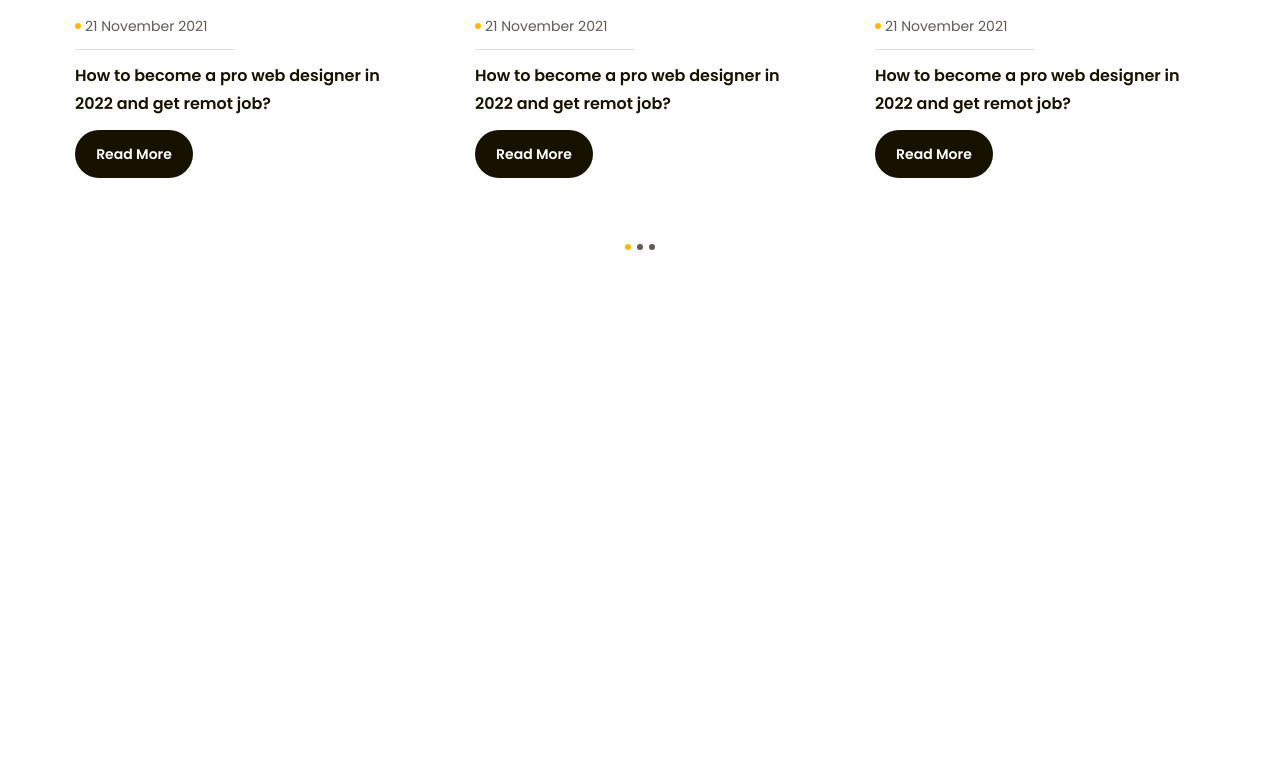
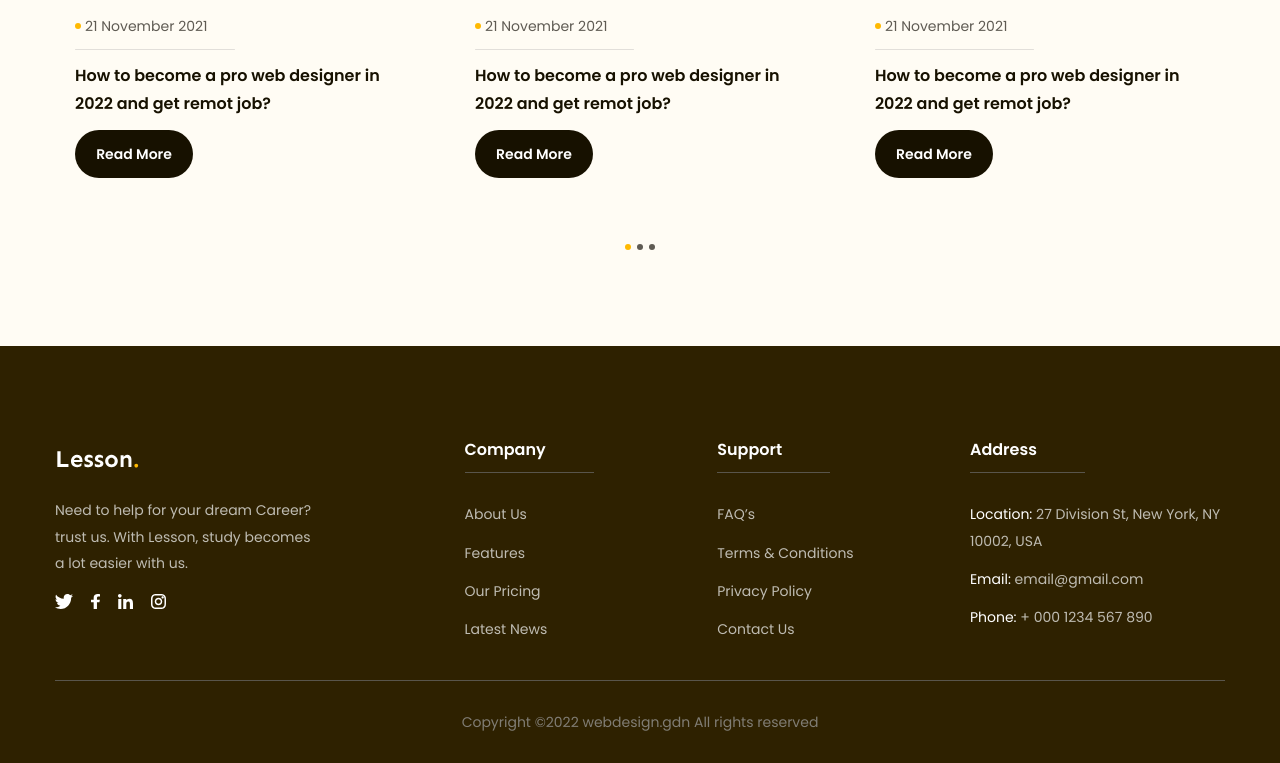
Before and after one commit to minhabc123/f8-pro02again, a plain HTML site: page index.html in a window 1280 px wide. Shown: the part 4383-5146 px from the top of the page. Before the commit the page ends 5000 px from the top, so only its background shows below. Drawn offline with Linux system fonts and the light colour scheme.

Commit message:
Làm phần footer và sửa vị trí main

```diff
--- a/assets/css/styles.css
+++ b/assets/css/styles.css
@@ -64,7 +64,6 @@ a {
     font-size: 3.8rem;
     line-height: 1.26;
 }
-
 .break-all {
     word-break: break-word;
 }
@@ -150,7 +149,6 @@ header.fixed {
 
 .hero .media-block .label {
     font-size: 1.4rem;
-    font-weight: 400;
     line-height: 26px;
     color: #5f5b53;
 }
@@ -230,7 +228,6 @@ header.fixed {
 .hero .content-block .desc {
     margin-top: 22px;
     font-size: 1.8rem;
-    font-weight: 400;
     line-height: 1.67;
     color: #5f5b53;
 }
@@ -314,7 +311,6 @@ header.fixed {
 
 .popular .popular-top .desc {
     font-size: 1.8rem;
-    font-weight: 400;
     line-height: 30px;
     /* text-align: left; */
     color: var(--primary-desc-c);
@@ -404,7 +400,6 @@ header.fixed {
 .course-list .list-item .desc {
     margin-top: 6px;
     font-size: 1.4rem;
-    font-weight: 400;
     line-height: 1.86;
     color: var(--primary-desc-c);
 }
@@ -470,7 +465,6 @@ header.fixed {
 
 .feedback .info .desc {
     font-size: 1.4rem;
-    font-weight: 400;
     line-height: 1.86;
     color: var(--primary-desc-c);
 }
@@ -542,7 +536,6 @@ header.fixed {
 .feature .feature-content .desc {
     margin-top: 16px;
     font-size: 1.6rem;
-    font-weight: 400;
     line-height: 1.75;
     color: var(--primary-desc-c);
 }
@@ -578,6 +571,7 @@ header.fixed {
 /* BLOG */
 
 .blog {
+    background-color: var(--primary-bgc);
     padding: 96px 0;
 }
 
@@ -589,7 +583,6 @@ header.fixed {
     margin: 16px auto 0;
     width: 448px;
     font-size: 1.6rem;
-    font-weight: 400;
     line-height: 1.75;
     color: var(--primary-desc-c);
 }
@@ -638,7 +631,6 @@ header.fixed {
     display: inline-flex;
     align-items: center;
     font-size: 1.4rem;
-    font-weight: 400;
     line-height: 1.75;
     color: var(--primary-desc-c);
 }
@@ -693,3 +685,72 @@ header.fixed {
 .dots .dot.active {
     background-color: var(--primary-color);
 }
+
+/* FOOTER */
+
+.footer {
+    padding-top: 96px;
+    background-color: #2e2100;
+}
+
+.footer .row {
+    display: flex;
+    padding-bottom: 38px;
+    border-bottom: 1px solid #59554b;
+}
+
+.footer .row .column {
+    width: 21.6%;
+}
+.footer .row .column:first-child {
+    width: 35%;
+}
+
+.footer .row .socials {
+    display: flex;
+    gap: 18px;
+}
+
+.footer .row .desc {
+    margin: 18px 0;
+    max-width: 267px;
+    font-size: 1.4rem;
+    line-height: 1.86;
+    color: #bfbcb2;
+}
+.footer .row .title {
+    display: inline-block;
+    border-bottom: 1px solid #59554b;
+    padding: 0 48px 14px 0;
+    font-weight: 600;
+    color: #fff;
+}
+
+.footer .list {
+    margin-top: 28px;
+}
+
+.footer .list a {
+    display: inline-block;
+    font-size: 1.4rem;
+    color: #bfbcb2;
+    line-height: 1.86;
+    margin-bottom: 12px;
+}
+
+.footer .list li:last-child a {
+    margin-bottom: 0;
+}
+
+.footer .list strong {
+    color: #fff;
+}
+
+.copyrignt p {
+    font-size: 1.4rem;
+    font-weight: 400;
+    line-height: 1.86;
+    text-align: center;
+    color: #807d74;
+    padding: 28px 0;
+}
--- a/index.html
+++ b/index.html
@@ -21,7 +21,6 @@
         <title>Project 02</title>
     </head>
     <body>
-        <main style="height: 5000px">
         <!-- HEADER -->
         <header class="header fixed">
             <div class="content">
@@ -60,6 +59,7 @@
             </div>
         </header>
 
+        <main>
             <!-- HERO -->
             <div class="hero">
                 <div class="content">
@@ -684,5 +684,113 @@
                 </div>
             </div>
         </main>
+        <!-- FOOTER -->
+        <footer class="footer">
+            <div class="content">
+                <div class="row">
+                    <!-- COLUMN 1 -->
+                    <div class="column">
+                        <img
+                            src="./assets/img/Logo-white.svg"
+                            alt="Lesson."
+                            class="logo"
+                        />
+                        <p class="desc">
+                            Need to help for your dream Career? trust us. With
+                            Lesson, study becomes a lot easier with us.
+                        </p>
+                        <div class="socials">
+                            <a href="#!">
+                                <img
+                                    src="./assets/icon/Twitter.svg"
+                                    alt="Twitter"
+                                />
+                            </a>
+                            <a href="#!">
+                                <img
+                                    src="./assets/icon/Facebook.svg"
+                                    alt="Facebook"
+                                />
+                            </a>
+                            <a href="#!">
+                                <img
+                                    src="./assets/icon/Linkedin.svg"
+                                    alt="Linkedin"
+                                />
+                            </a>
+                            <a href="#!">
+                                <img
+                                    src="./assets/icon/Instagram.svg"
+                                    alt="Instagram"
+                                />
+                            </a>
+                        </div>
+                    </div>
+                    <!-- COLUMN 2 -->
+                    <div class="column">
+                        <h3 class="title">Company</h3>
+                        <ul class="list">
+                            <li>
+                                <a href="#!">About Us</a>
+                            </li>
+                            <li>
+                                <a href="#!">Features</a>
+                            </li>
+                            <li>
+                                <a href="#!">Our Pricing</a>
+                            </li>
+                            <li>
+                                <a href="#!">Latest News</a>
+                            </li>
+                        </ul>
+                    </div>
+                    <!-- COLUMN 3 -->
+                    <div class="column">
+                        <h3 class="title">Support</h3>
+                        <ul class="list">
+                            <li>
+                                <a href="#!">FAQ’s</a>
+                            </li>
+                            <li>
+                                <a href="#!">Terms & Conditions</a>
+                            </li>
+                            <li>
+                                <a href="#!">Privacy Policy</a>
+                            </li>
+                            <li>
+                                <a href="#!">Contact Us</a>
+                            </li>
+                        </ul>
+                    </div>
+                    <!-- COLUMN 4 -->
+                    <div class="column">
+                        <h3 class="title">Address</h3>
+                        <ul class="list">
+                            <li>
+                                <a href="#!">
+                                    <strong> Location:</strong> 27 Division St,
+                                    New York, NY 10002, USA
+                                </a>
+                            </li>
+                            <li>
+                                <a href="#!">
+                                    <strong> Email:</strong>
+                                    email@gmail.com
+                                </a>
+                            </li>
+                            <li>
+                                <a href="#!">
+                                    <strong>Phone:</strong>
+                                    + 000 1234 567 890
+                                </a>
+                            </li>
+                        </ul>
+                    </div>
+                </div>
+                <div class="copyrignt">
+                    <p>Copyright ©2022 webdesign.gdn All rights reserved</p>
+                </div>
+            </div>
+        </footer>
     </body>
 </html>
```
Also changed, not shown: assets/icon/Facebook.svg (added), assets/icon/Instagram.svg (added), assets/icon/Linkedin.svg (added), assets/icon/Twitter.svg (added), assets/img/Logo-white.svg (added). Lines whose indentation alone changed are shown as unchanged.
